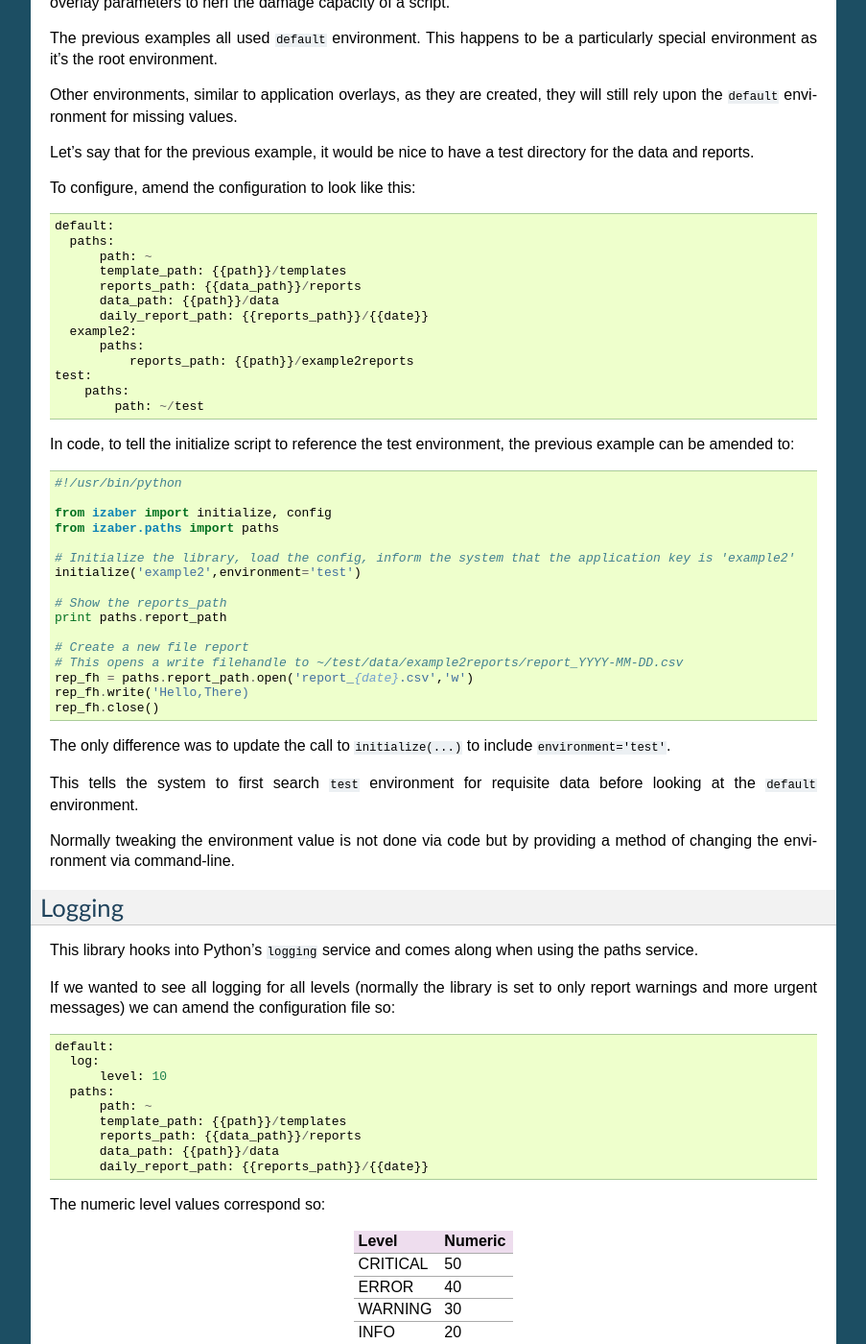
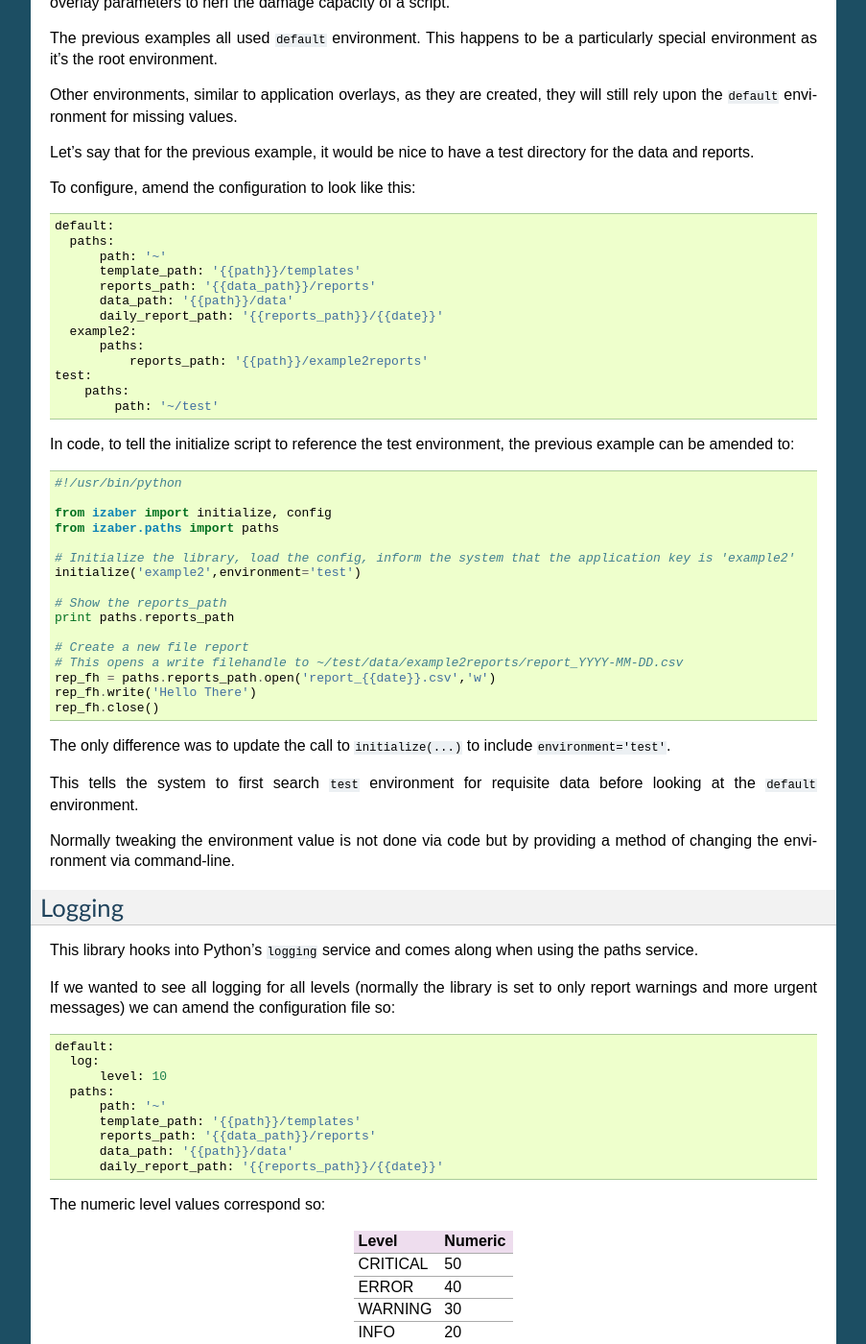
Before and after one commit to zabertech/python-izaber, a Sphinx documentation site: the page built from docs/tutorial.rst, in a window 1280 px wide and 1400 px high, scrolled down 4127 px. Shown: the whole window at 96% size, without its empty margins (198-1101 px from the left). Built offline with Sphinx 7.4.7, drawn with Linux system fonts in a browser that asks for light colours; some of the changed text lies outside the part shown.

Commit message:
Clean up tutorial. Syntax errors and wrongness

```diff
--- a/docs/tutorial.rst
+++ b/docs/tutorial.rst
@@ -71,11 +71,11 @@ If a configuration like the following is given::
 
   default:
     paths:
-        path: ~
-        template_path: {{path}}/templates
-        reports_path: {{data_path}}/reports
-        data_path: {{path}}/data
-        daily_report_path: {{reports_path}}/{{date}}
+        path: '~'
+        template_path: '{{path}}/templates'
+        reports_path: '{{data_path}}/reports'
+        data_path: '{{path}}/data'
+        daily_report_path: '{{reports_path}}/{{date}}'
 
 There are 4 paths here ``path``, ``template_path``, ``data_path``, and ``reports_path``.
 
@@ -98,12 +98,12 @@ In code, accessing the directories is pretty straightforward::
   initialize('example')
 
   # Show the reports_path
-  print paths.report_path
+  print paths.reports_path
 
   # Create a new file report
   # This opens a write filehandle to ~/data/reports/report_YYYY-MM-DD.csv
-  rep_fh = paths.report_path.open('report_{date}.csv','w')
-  rep_fh.write('Hello,There)
+  rep_fh = paths.reports_path.open('report_{{date}}.csv','w')
+  rep_fh.write('Hello There!')
   rep_fh.close()
 
 The initialization will load the directories and prepare them for use. Be aware that paths are automatically created when the initialization takes place. That is, the system will calculate the list of paths then perform an os.makedirs on each one.
@@ -132,11 +132,11 @@ For this example, this will use the same configuration as the previous example::
 
   default:
     paths:
-        path: ~
-        template_path: {{path}}/templates
-        reports_path: {{data_path}}/reports
-        data_path: {{path}}/data
-        daily_report_path: {{reports_path}}/{{date}}
+        path: '~'
+        template_path: '{{path}}/templates'
+        reports_path: '{{data_path}}/reports'
+        data_path: '{{path}}/data'
+        daily_report_path: '{{reports_path}}/{{date}}'
 
 Then, the code can look something like this::
 
@@ -169,14 +169,15 @@ Amending the configuration file to look like this::
 
   default:
     paths:
-        path: ~
-        template_path: {{path}}/templates
-        reports_path: {{data_path}}/reports
-        data_path: {{path}}/data
-        daily_report_path: {{reports_path}}/{{date}}
+        path: '~'
+        template_path: '{{path}}/templates'
+        reports_path: '{{data_path}}/reports'
+        data_path: '{{path}}/data'
+        daily_report_path: '{{reports_path}}/{{date}}'
     example2:
         paths:
-            reports_path: {{path}}/example2reports
+            reports_path: '{{path}}/example2reports'
+
 
 With this configuration file, the new section, ``default.example2``, will be overlayed on top of the default configuration properties if requested.
 
@@ -191,12 +192,12 @@ How to request to have the overlay performed? A small change to the initializati
   initialize('example2')
 
   # Show the reports_path
-  print paths.report_path
+  print paths.reports_path
 
   # Create a new file report
   # This opens a write filehandle to ~/data/example2reports/report_YYYY-MM-DD.csv
-  rep_fh = paths.report_path.open('report_{date}.csv','w')
-  rep_fh.write('Hello,There)
+  rep_fh = paths.reports_path.open('report_{{date}}.csv','w')
+  rep_fh.write('Hello There')
   rep_fh.close()
 
 The only change from the previous example is modifying the ``initialize('example2')``.
@@ -218,19 +219,20 @@ Let's say that for the previous example, it would be nice to have a test directo
 
 To configure, amend the configuration to look like this::
 
+
   default:
     paths:
-        path: ~
-        template_path: {{path}}/templates
-        reports_path: {{data_path}}/reports
-        data_path: {{path}}/data
-        daily_report_path: {{reports_path}}/{{date}}
+        path: '~'
+        template_path: '{{path}}/templates'
+        reports_path: '{{data_path}}/reports'
+        data_path: '{{path}}/data'
+        daily_report_path: '{{reports_path}}/{{date}}'
     example2:
         paths:
-            reports_path: {{path}}/example2reports
+            reports_path: '{{path}}/example2reports'
   test:
       paths:
-          path: ~/test
+          path: '~/test'
 
 In code, to tell the initialize script to reference the test environment, the previous example can be amended to::
 
@@ -243,12 +245,12 @@ In code, to tell the initialize script to reference the test environment, the pr
   initialize('example2',environment='test')
 
   # Show the reports_path
-  print paths.report_path
+  print paths.reports_path
 
   # Create a new file report
   # This opens a write filehandle to ~/test/data/example2reports/report_YYYY-MM-DD.csv
-  rep_fh = paths.report_path.open('report_{date}.csv','w')
-  rep_fh.write('Hello,There)
+  rep_fh = paths.reports_path.open('report_{{date}}.csv','w')
+  rep_fh.write('Hello There')
   rep_fh.close()
 
 The only difference was to update the call to ``initialize(...)`` to include ``environment='test'``.
@@ -268,11 +270,12 @@ If we wanted to see all logging for all levels (normally the library is set to o
     log:
         level: 10
     paths:
-        path: ~
-        template_path: {{path}}/templates
-        reports_path: {{data_path}}/reports
-        data_path: {{path}}/data
-        daily_report_path: {{reports_path}}/{{date}}
+        path: '~'
+        template_path: '{{path}}/templates'
+        reports_path: '{{data_path}}/reports'
+        data_path: '{{path}}/data'
+        daily_report_path: '{{reports_path}}/{{date}}'
+
 
 The numeric level values correspond so:
 
```
Also changed, not shown: other parts of docs/tutorial.rst (+11 -8 lines).
